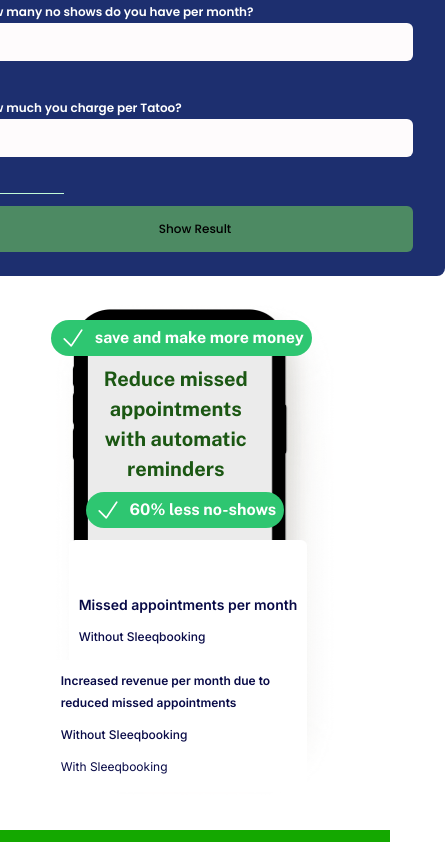
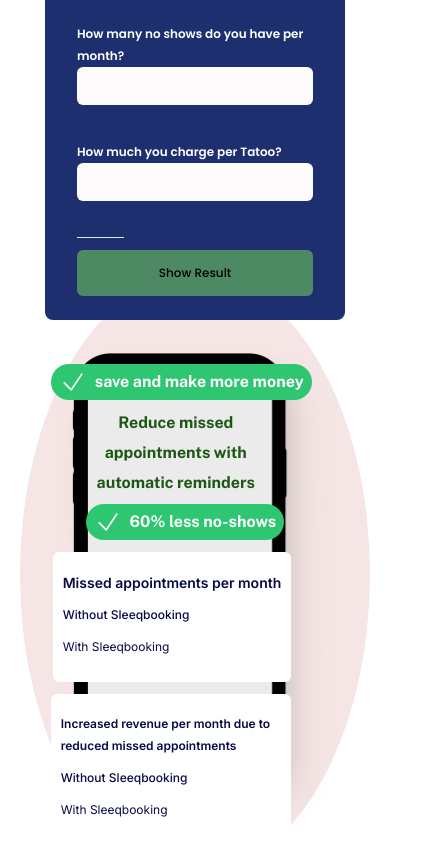
Before and after one commit to atuldedha/sniper-project-2, a React (Create React App) app: page / in a window 390 px wide. Shown: the part 6879-7721 px from the top of the page, 445 px wide, since content can reach past the window. Built offline with nearby package versions, Linux system fonts and the light colour scheme; a web font is replaced by a local one.

Commit message:
Alignment

```diff
--- a/src/components/CalculateSection/CalculateSection.js
+++ b/src/components/CalculateSection/CalculateSection.js
@@ -57,7 +57,7 @@
   return (
     <div className="w-full relative flex flex-col space-y-6 xl:space-y-0 xl:flex-row items-center justify-center px-[30px] md:px-[60px] xl:px-[150px] py-[30px] md:py-[60px] xl:py-[100px]">
       {/* Left Section for inputs */}
-      <div className="basis-1/2 flex flex-col space-y-3 w-[500px] xl:w-full bg-blue1 px-8 py-6 rounded-lg">
+      <div className="basis-1/2 flex flex-col space-y-3 w-[300px] md:w-[500px] xl:w-full bg-blue1 px-8 py-6 rounded-lg">
         <div className="flex flex-col items-start">
           <span className="font-poppins font-semibold text-white text-[12px] lg:text-[16px] leading-[22px] lg:leading-[28px]">
             How many emplyees/staff does your company has?
@@ -114,8 +114,8 @@
       </div>
 
       {/* Right Section for output */}
-      <div className="basis-1/2 flex items-center justify-center">
-        <div className="rounded-[50%] absolute h-[900px] bg-pale1 lg:left-1/2 lg:-right-28"></div>
+      <div className="basis-1/2 flex items-end md:items-center justify-center md:justify-end">
+        <div className="rounded-[50%] absolute h-[600px] bottom-0 left-5 right-5 lg:h-[700px] xl:h-[900px] bg-pale1 lg:left-40 lg:right-40 xl:left-[45%] xl:-right-28 -z-[1]"></div>
         <div className="relative">
           <img
             src={PhoneImage}
@@ -128,17 +128,17 @@
               save and make more money
             </span>
           </div>
-          <div className="absolute top-16 lg:top-20 left-[40px] lg:left-[25px] xl:left-16 flex justify-center items-center w-[170px] lg:w-[322px] font-public-sans font-extrabold xl:text-[28px] lg:text-[24px] text-[20px] leading-[30px] xl:leading-[38px] text-green2 text-center">
+          <div className="absolute top-16 lg:top-20 left-[40px] lg:left-[25px] xl:left-16 flex justify-center items-center w-[170px] lg:w-[322px] font-public-sans font-extrabold xl:text-[28px] lg:text-[24px] text-[16px] leading-[30px] xl:leading-[38px] text-green2 text-center">
             Reduce missed appointments with automatic reminders
           </div>
-          <div className="absolute flex items-center space-x-2 top-48 lg:top-52 right-[55px] lg:right-[100px] xl:-right-[60px] px-2 py-1 bg-green7 rounded-[87px]">
+          <div className="absolute flex items-center space-x-2 top-40 lg:top-52 right-[55px] lg:right-[100px] xl:-right-[60px] px-2 py-1 bg-green7 rounded-[87px]">
             <CheckIcon className="h-7 w-7 text-white text-bold" />
             <span className="font-public-sans font-bold text-[16px] lg:text-[20px] xl:text-[25px] leading-[22px] xl:leading-[30px] text-white">
               60% less no-shows
             </span>
           </div>
 
-          <div className="bg-white top-60 lg:top-64 right-8 lg:right-0 xl:right-10 flex flex-col items-center justify-center absolute p-[10px] lg:p-[25px] lg:w-[458px] h-[197px] rounded-md mb-3">
+          <div className="bg-white top-52 lg:top-64 right-12 lg:right-0 xl:right-10 flex flex-col items-center justify-center absolute p-[10px] lg:p-[25px] lg:w-[458px] h-[130px] lg:h-[190px] rounded-md mb-3">
             <span className="w-full text-start font-inter font-semibold text-[14px] lg:text-[21px] leading-[22px] lg:leading-[26px] text-blue5">
               Missed appointments per month
             </span>
@@ -163,7 +163,7 @@
             </div>
           </div>
 
-          <div className="bg-white top-[360px] lg:top-[420px] xl:top-[470px] right-8 lg:right-0 xl:right-10 flex flex-col items-center justify-center absolute p-[10px] lg:p-[25px] lg:w-[458px] rounded-md">
+          <div className="bg-white top-[350px] lg:top-[450px] xl:top-[470px] right-12 lg:right-0 xl:right-10 flex flex-col items-center justify-center absolute p-[10px] lg:p-[25px] lg:w-[458px] h-[150px] lg:h-[200px] rounded-md">
             <span className="w-full text-start font-inter font-semibold text-[12px] lg:text-[21px] leading-[22px] lg:leading-[26px] text-blue5">
               Increased revenue per month due to reduced missed appointments
             </span>
```
